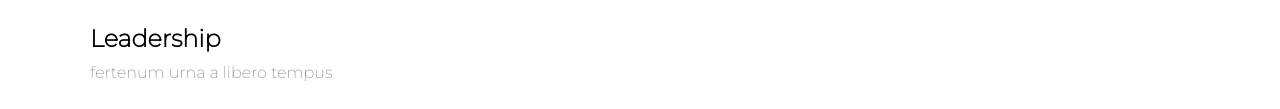
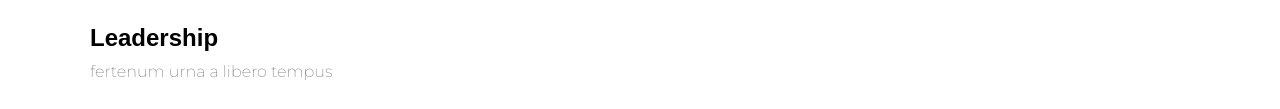
Before and after one commit to giocio97/htmlcss-wp, a plain HTML site: page index.html in a window 1280 px wide. Shown: the part 543-652 px from the top of the page. Drawn offline with Linux system fonts and the light colour scheme.

Commit message:
ultime modifiche

```diff
--- a/css/style.css
+++ b/css/style.css
@@ -126,6 +126,9 @@ footer{
     color: black;
     margin-bottom: 10px;
 }
+#lead{
+    font-family: Arial, Helvetica, sans-serif;
+}
 
 .center2{
     float: left;
--- a/index.html
+++ b/index.html
@@ -53,7 +53,7 @@
         <!-- secondo blocco -->
         <div class="row-due">
             <div class="center2">
-                <h2 class="titolo">Leadership</h2>
+                <h2  id="lead" class="titolo">Leadership</h2>
                 <span>fertenum urna a libero tempus </span>
 
             </div>
```
